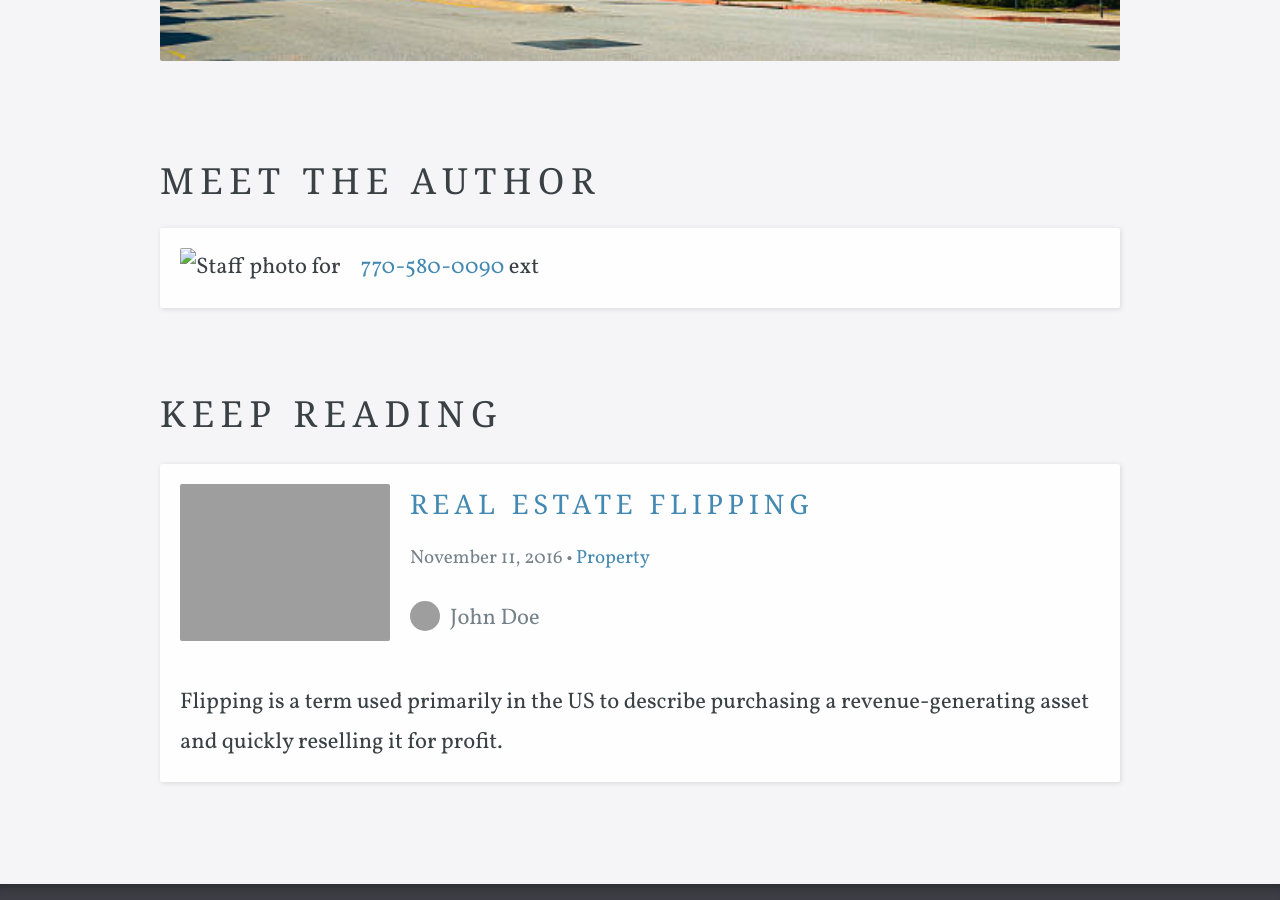
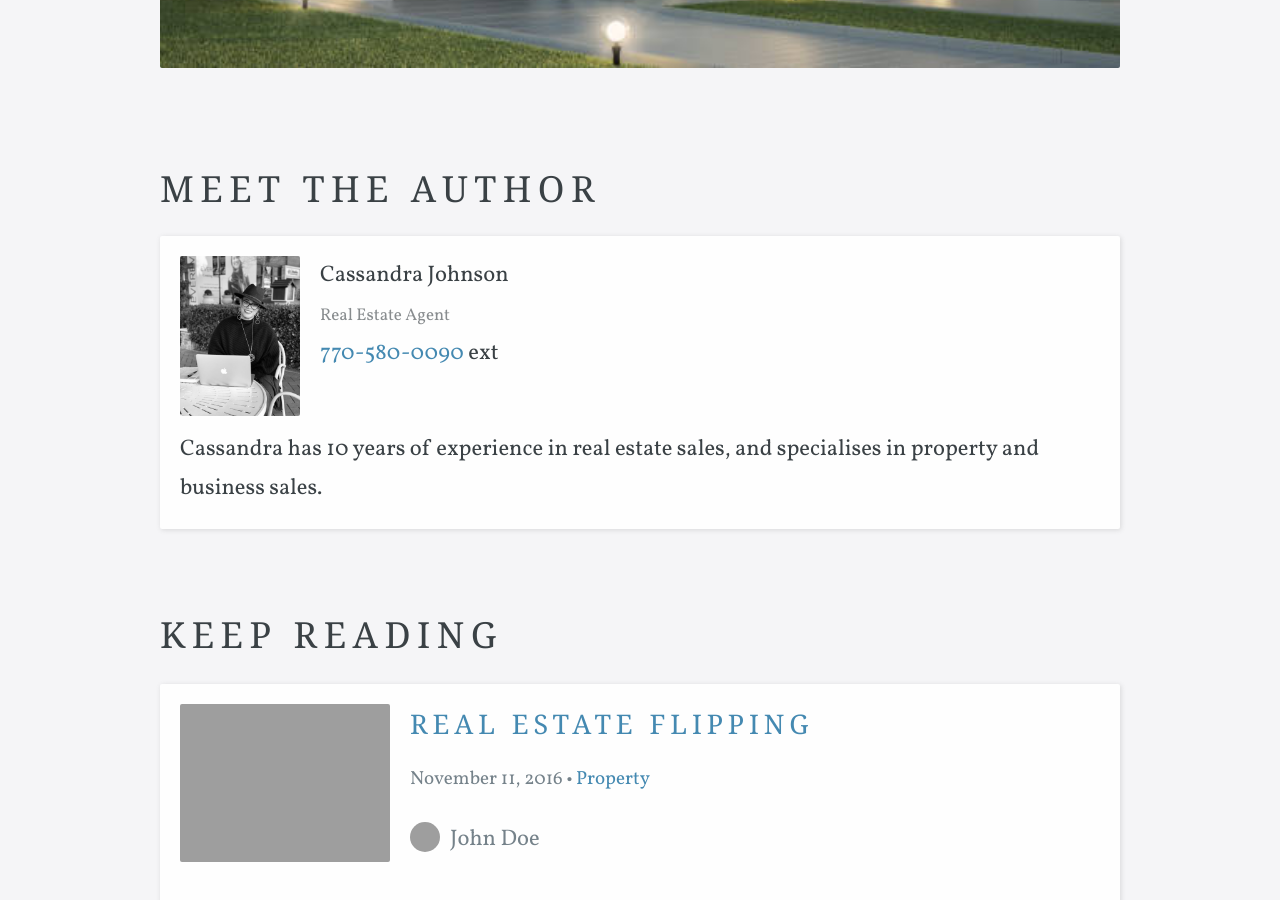
Before and after one commit to johnsonpremierllc/johnsonpremierllc.github.io, a Jekyll site: the page built from _posts/2023-06-05-buy-or-sale.md, in a window 1280 px wide and 900 px high, scrolled down 5702 px. Built offline with Jekyll 4.4.1, drawn with Linux system fonts in a browser that asks for light colours; some web fonts are replaced; some of the changed lines change nothing that is shown; some of the changed text lies outside the part shown; grey boxes are pictures that could not be loaded.

Commit message:
Post 2023-06-05-buy-or-sale.md

```diff
--- a/_posts/2023-06-05-buy-or-sale.md
+++ b/_posts/2023-06-05-buy-or-sale.md
@@ -1,10 +1,10 @@
 ---
-title: Best Time to Buy or Sell a Home in Metro Atlanta
+title: Buy or Sell?
 date: 2023-06-05 00:00:00
 categories:
   - Property
-author_staff_member: caddandra-johnson
-image: "https://unsplash.it/600/450?image=448&a=.png"
+author_staff_member: cassandra-johnson
+image: "/images/posts/buy-or-sale/buy-or-sale0.jpg"
 large_header: false
 ---
 
@@ -12,7 +12,7 @@
 
 The term "flipping" is used by real estate investors to describe "residential redevelopment". Redevelopment of distressed or abandoned properties or neighborhoods has sometimes been linked to malicious and unscrupulous acts in the post housing bubble era. The term "flipping" is frequently used both as a descriptive term for schemes involving market manipulation and other illegal conduct and as a derogatory term for legal real estate investing strategies that are perceived by some to be unethical or socially destructive. In the United Kingdom the term is used to describe a technique whereby Members of Parliament were found to be switching their second home between several houses, which had the effect of allowing them to maximize their taxpayer funded allowances.
 
-![](/images/posts/buy-or-sale1.jpg){: width="960" height="350"}
+![](/images/posts/buy-or-sale/buy-or-sale1.jpg){: width="960" height="350"}
 
 
 ## Seasonal trends
@@ -24,14 +24,14 @@
 
 The state of the economy can also have a big impact on the real estate market. When the economy is strong, more people are able to afford to buy homes, which can lead to higher prices and increased demand. Conversely, when the economy is weak, fewer people are able to buy homes, which can lead to lower prices and decreased demand.
 
-![](/images/posts/buy-or-sale2.jpg){: width="960" height="350"}
+![](/images/posts/buy-or-sale/buy-or-sale2.jpg){: width="960" height="350"}
 
 ## Interest rates
 
 Interest rates are another important factor to consider when buying or selling a home. When interest rates are low, it is more affordable to borrow money to buy a home, which can lead to higher prices and increased demand. Conversely, when interest rates are high, it is less affordable to borrow money to buy a home, which can lead to lower prices and decreased demand.
 
 
-![](/images/posts/buy-or-sale3.jpg){: width="960" height="350"}
+![](/images/posts/buy-or-sale/buy-or-sale3.jpg){: width="960" height="350"}
 
 ## Your personal circumstances
 
@@ -48,4 +48,4 @@
 By following these tips, you can increase your chances of buying or selling a home in metro Atlanta at a time that is right for you.
 
 
-![](/images/posts/buy-or-sale3.jpg){: width="960" height="350"}
+![](/images/posts/buy-or-sale/buy-or-sale4.jpg){: width="960" height="350"}
```
Also changed, not shown: images/posts/buy-or-sale/buy-or-sale0.jpg (added), images/posts/buy-or-sale/buy-or-sale1.jpg (renamed from images/posts/buy-or-sale1.jpg), images/posts/buy-or-sale/buy-or-sale2.jpg (renamed from images/posts/buy-or-sale2.jpg), images/posts/buy-or-sale/buy-or-sale3.jpg (renamed from images/posts/buy-or-sale3.jpg), images/posts/buy-or-sale/buy-or-sale4.jpg (renamed from images/posts/buy-or-sale4.jpg).
